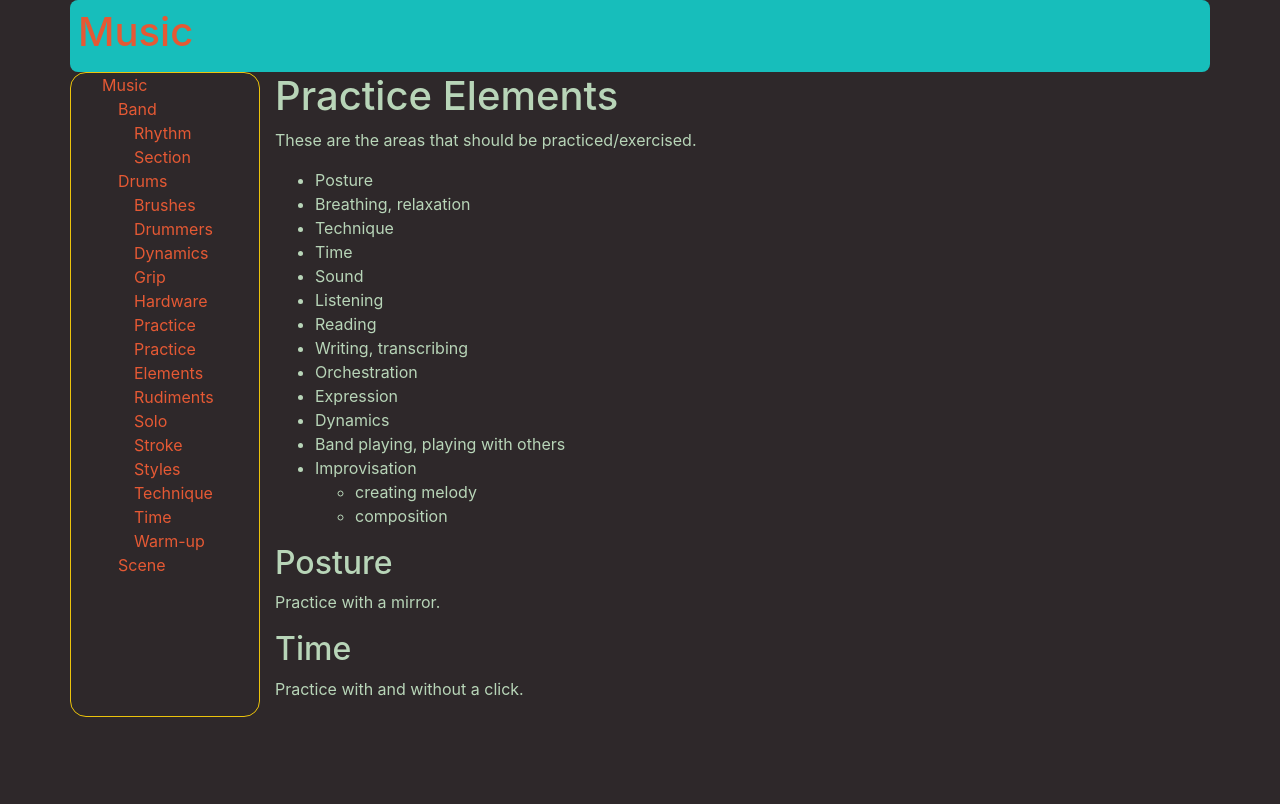
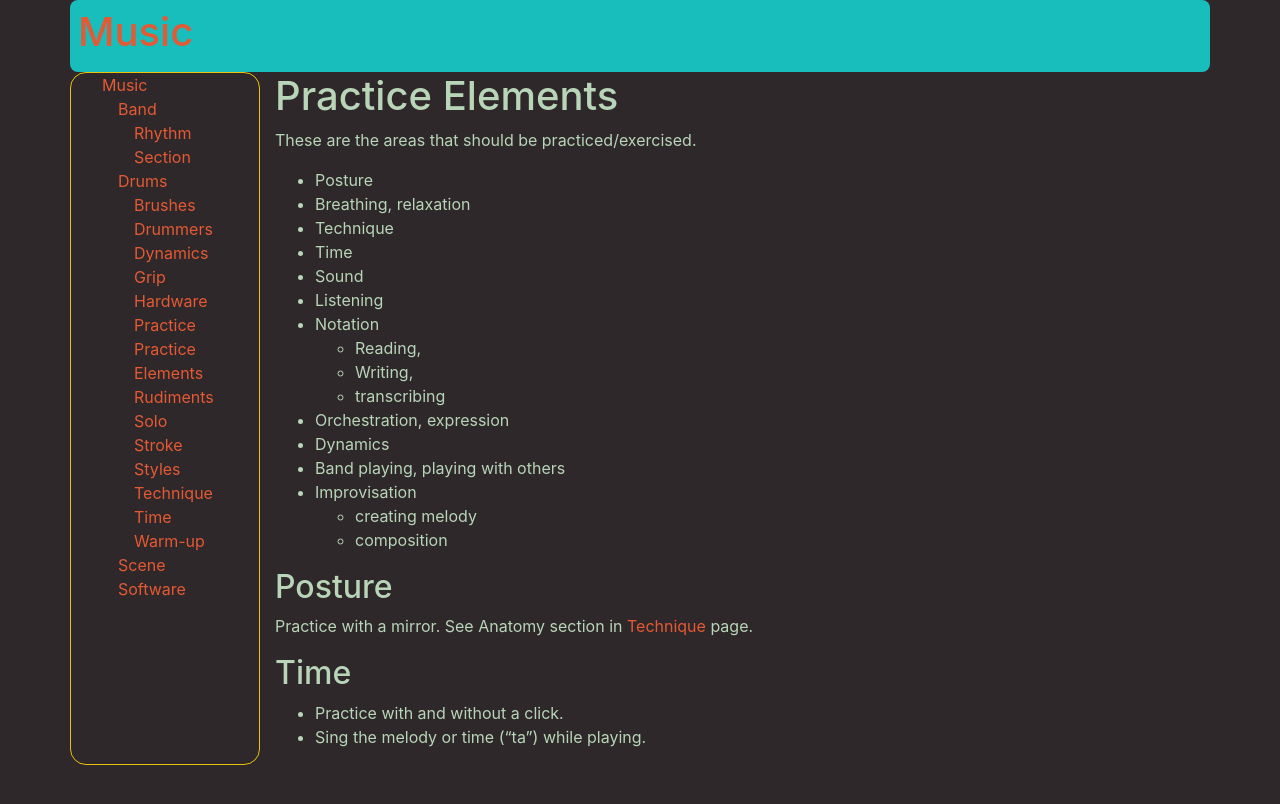
Before and after one commit to MisterY/music-site, a Jekyll site: the page built from drums/practice-elements.md, in a window 1280 px wide. Shown: the top 804 px of the page. Built offline with Jekyll 4.4.1, drawn with Linux system fonts in a browser that asks for light colours; nearby versions of some CDN libraries; our own code applies the rules of GitHub Pages for plain Markdown files.

Commit message:
software page

```diff
--- a/_includes/left-nav.md
+++ b/_includes/left-nav.md
@@ -1,19 +1,20 @@
-- [Music](/)
-    - [Band](/band/band)
-        - [Rhythm Section](/band/rhythm-section)
-    - [Drums](/drums/)
-        - [Brushes](/drums/brushes)
-        - [Drummers](/drums/drummers)
-        - [Dynamics](/drums/dynamics)
-        - [Grip](/drums/grip)
-        - [Hardware](/drums/hardware)
-        - [Practice](/drums/practice)
-        - [Practice Elements](/drums/practice-elements)
-        - [Rudiments](/drums/rudiments)
-        - [Solo](/drums/solo)
-        - [Stroke](/drums/stroke)
-        - [Styles](/drums/styles)
-        - [Technique](/drums/technique)
-        - [Time](/drums/time)
-        - [Warm-up](/drums/warmup)
-    - [Scene](/scene)
+* [Music](/)
+  * [Band](/band/band)
+    * [Rhythm Section](/band/rhythm-section)
+  * [Drums](/drums/)
+    * [Brushes](/drums/brushes)
+    * [Drummers](/drums/drummers)
+    * [Dynamics](/drums/dynamics)
+    * [Grip](/drums/grip)
+    * [Hardware](/drums/hardware)
+    * [Practice](/drums/practice)
+    * [Practice Elements](/drums/practice-elements)
+    * [Rudiments](/drums/rudiments)
+    * [Solo](/drums/solo)
+    * [Stroke](/drums/stroke)
+    * [Styles](/drums/styles)
+    * [Technique](/drums/technique)
+    * [Time](/drums/time)
+    * [Warm-up](/drums/warmup)
+  * [Scene](/scene)
+  * [Software](/software/)
--- a/drums/practice-elements.md
+++ b/drums/practice-elements.md
@@ -5,26 +5,28 @@ title: Practice Elements
 
 These are the areas that should be practiced/exercised.
 
-* Posture
-* Breathing, relaxation
-* Technique
-* Time
-* Sound
-* Listening
-* Reading
-* Writing, transcribing
-* Orchestration
-* Expression
-* Dynamics
-* Band playing, playing with others
-* Improvisation
-    * creating melody
-    * composition
+- Posture
+- Breathing, relaxation
+- Technique
+- Time
+- Sound
+- Listening
+- Notation
+    - Reading,
+    - Writing,
+    - transcribing
+- Orchestration, expression
+- Dynamics
+- Band playing, playing with others
+- Improvisation
+    - creating melody
+    - composition
 
 ## Posture
 
-Practice with a mirror.
+Practice with a mirror. See Anatomy section in [Technique](technique) page.
 
 ## Time
 
-Practice with and without a click.
+- Practice with and without a click.
+- Sing the melody or time ("ta") while playing.
```
Also changed, not shown: drums/practice.md (+2 -3 lines), software/index.md (added, +50 -0 lines).
